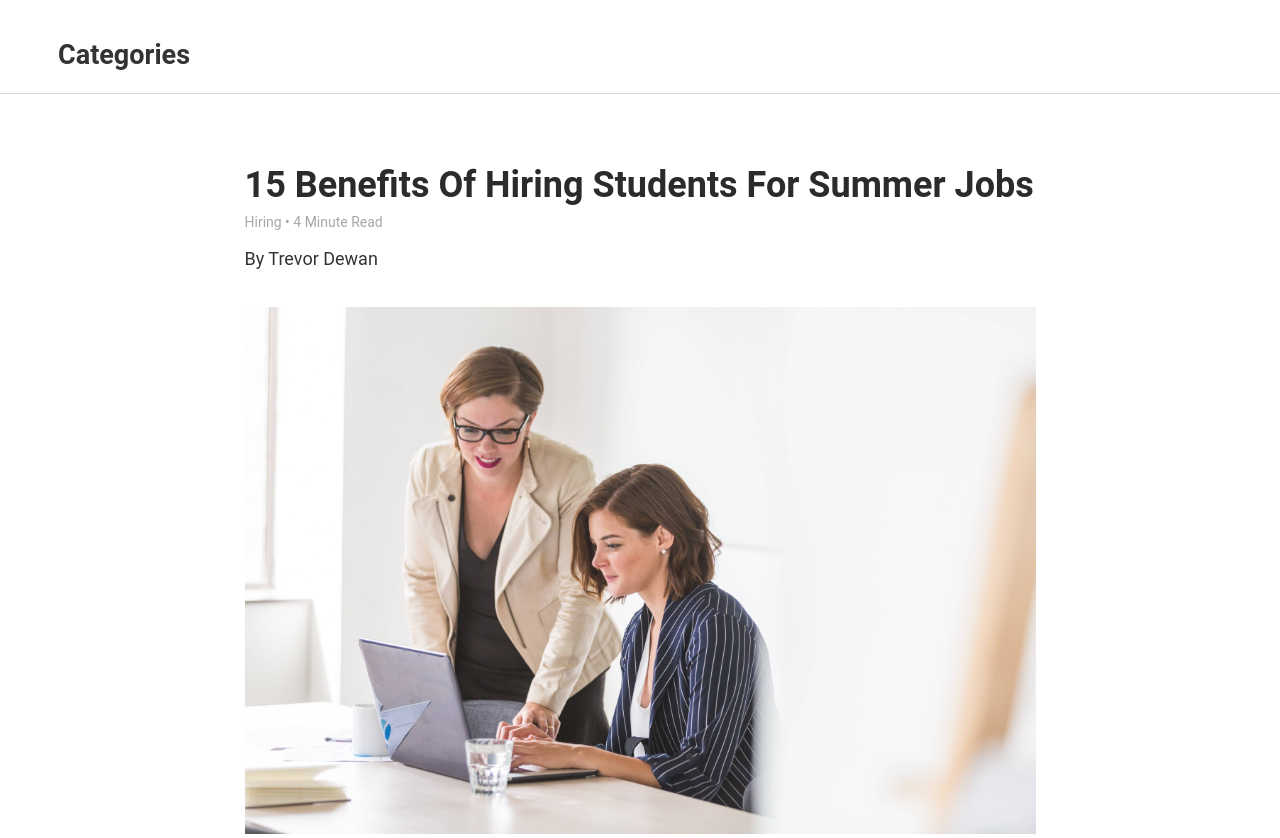
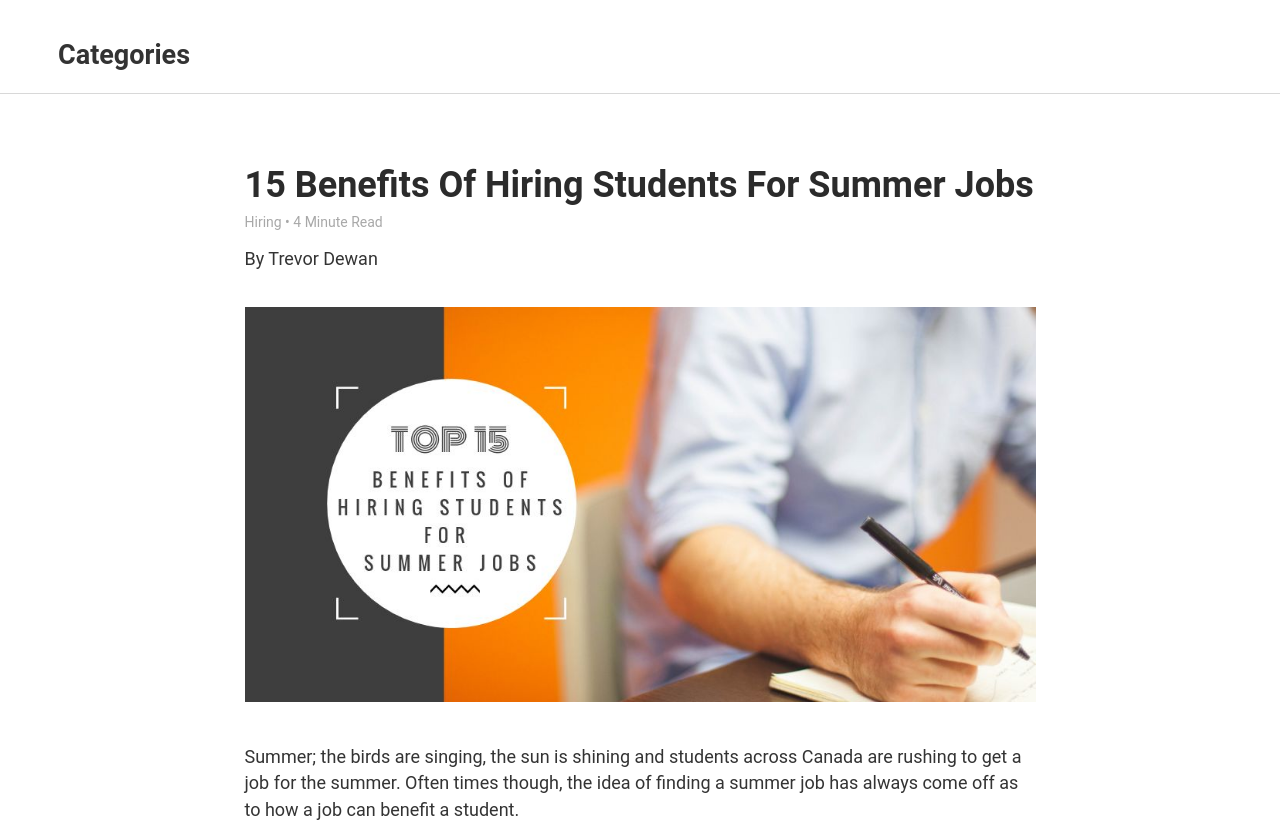
Before and after one commit to stemmlerjs/univjobs-front-static, a Gatsby site: page /blog/15-benefits-of-hiring-students-for-summer-jobs in a window 1280 px wide. Shown: the top 838 px of the page. Built offline with nearby package versions, Linux system fonts and the light colour scheme; Gatsby itself is replaced by a stand-in of ours; some packages are replaced by stand-ins of ours; some icons are missing.

Commit message:
Update Blog Post “15-benefits-of-hiring-students-for-summer-jobs”

```diff
--- a/src/pages/blog/15-benefits-of-hiring-students-for-summer-jobs.md
+++ b/src/pages/blog/15-benefits-of-hiring-students-for-summer-jobs.md
@@ -13,7 +13,7 @@ tags:
   - Eager Employees
   - Employer Benefits of Hiring Students
 featured: false
-image: /img/business-women-working_4460x4460.jpg
+image: /img/top_10_ways_to_be_more_productive_twitter_image-1-.jpg
 category: Hiring
 parentcategory: Employers
 public: false
```
